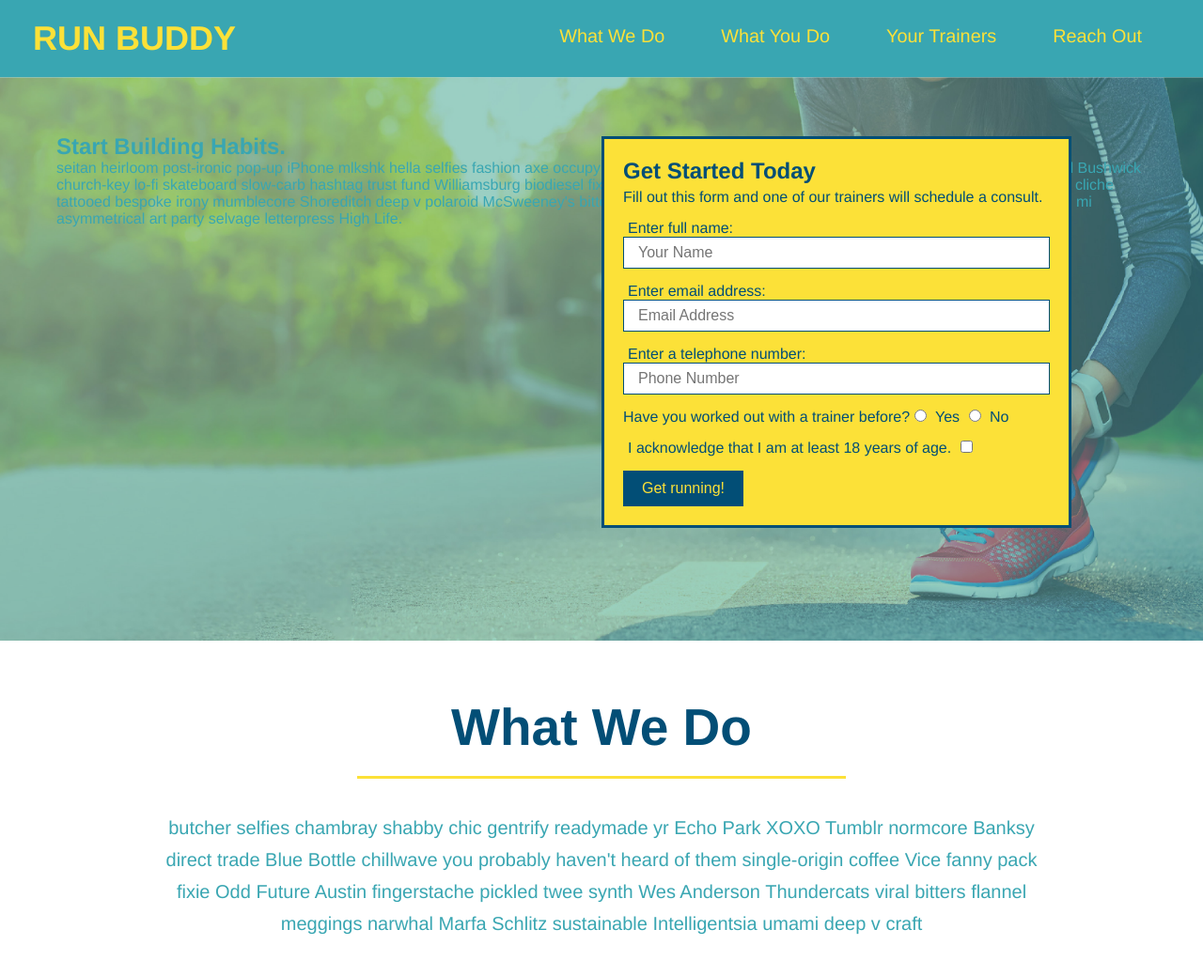
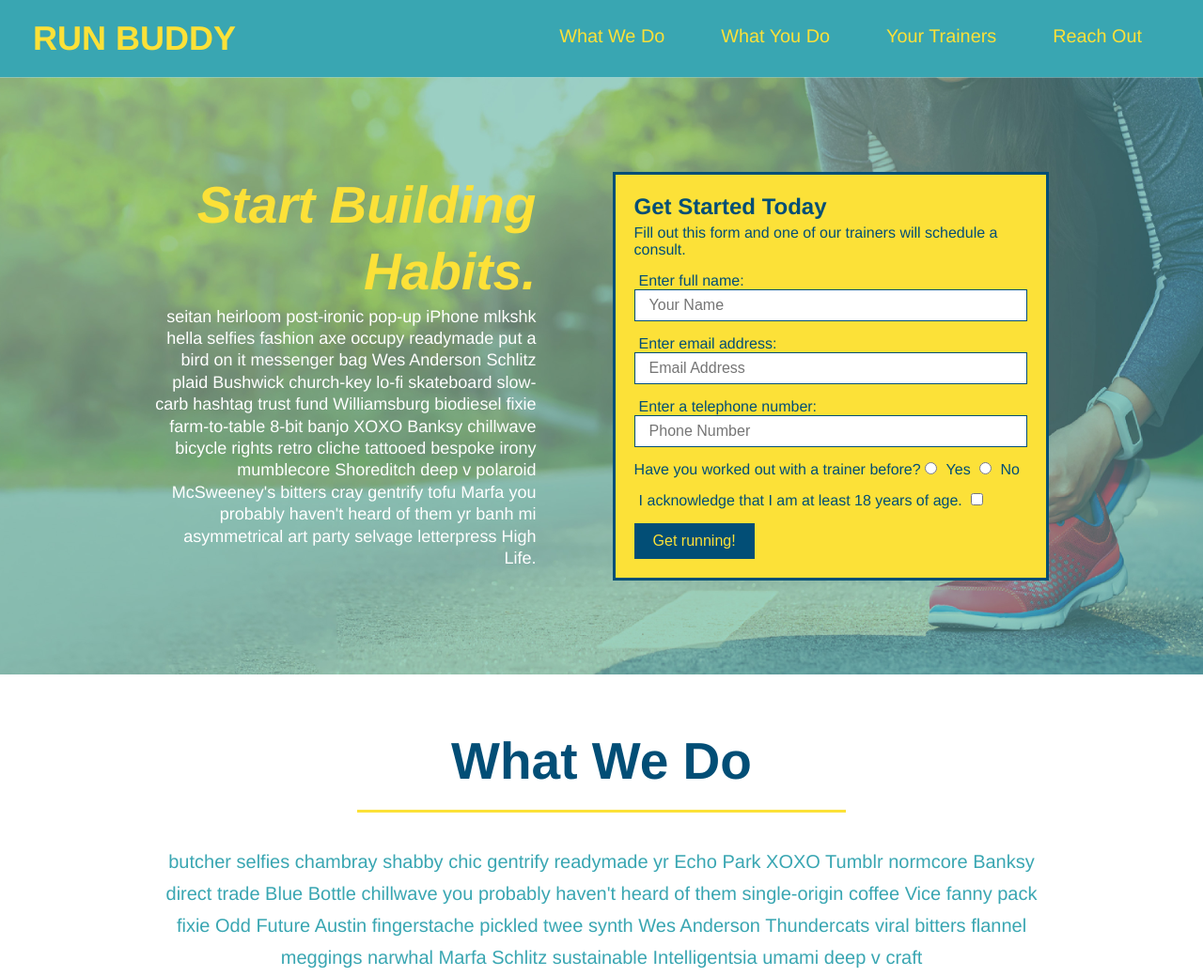
Before and after one commit to mbgcodingcrash/run-buddy, a plain HTML site: page index.html in a window 1280 px wide. Shown: the top 1039 px of the page at 94% size. Drawn offline with Linux system fonts and the light colour scheme.

Commit message:
add flexbox to hero

```diff
--- a/assets/css/style.css
+++ b/assets/css/style.css
@@ -57,20 +57,23 @@ header nav ul li a {
 
 /* FOOTER STYLES START */
 footer {
+  flex-wrap: wrap;
+  justify-content: space-between;
+
   background: #fce138;
   padding: 40px 35px;
   width: 100%;
 }
 
 footer h2 {
-  display: inline;
+
   color: #024e76;
   font-size: 30px;
   margin: 0;
 }
 
 footer div {
-  float: right;
+
   line-height: 1.5;
   text-align: right;
 }
@@ -90,19 +93,33 @@ section {
   background-image: url('../images/hero-bg.jpg');
   background-size: cover;
   background-position: center;
-  position: relative;
-  height: 600px;
+  display: flex;
+  justify-content: center;
+  flex-wrap: wrap;
+}
+
+.hero-cta h2 {
+  font-style: italic;
+  font-size: 55px;
+  color: #fce138;
+}
+
+.hero-cta {
+  width: 35%;
+  text-align: right;
+  margin: 3.5%;
+  color: #fff;
+  font-size: 18px;
+  line-height: 1.3;
 }
 
 .hero-form {
   border: 3px solid #024e76;
   background-color: #fce138;
   padding: 20px;
-  width: 500px;
+  width: 40%;
   color: #024e76;
-  position: absolute;
-  bottom: 120px;
-  right: 140px;
+  margin: 3.5%;
 }
 
 .hero-form h3 {
```
